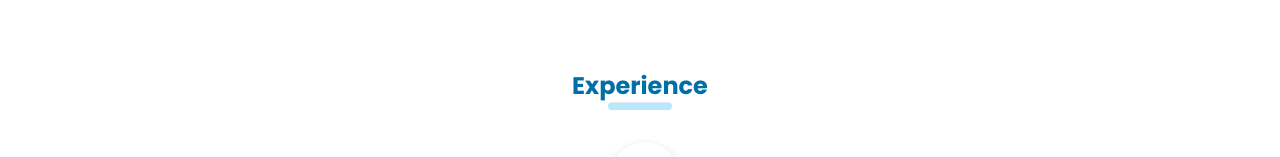
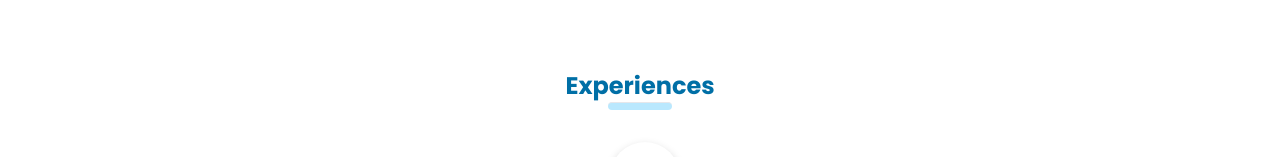
Before and after one commit to Suekko28/web-portofolio-app, a React (Vite) app: page / in a window 1280 px wide. Shown: the part 765-922 px from the top of the page. Built offline with nearby package versions, Linux system fonts and the light colour scheme; grey boxes are pictures that could not be loaded.

Commit message:
Update ExperienceList.jsx

```diff
--- a/src/component/home/Experience/ExperienceList.jsx
+++ b/src/component/home/Experience/ExperienceList.jsx
@@ -6,7 +6,7 @@ function ExperienceList() {
     <div className="experience-list" id="experiences">
       <div className="mt-64 md:mt-64 mx-[32px] xl:mx-[120px] custome_margin_experience_list">
         <h2 className="text-2xl font-bold text-center mb-[16px] text-blue-dark">
-          Experience
+          Experiences
         </h2>
         <hr className="h-2 bg-blue-divider rounded w-[64px] mb-[32px] mx-auto" />
         <ExperienceItem />
```
